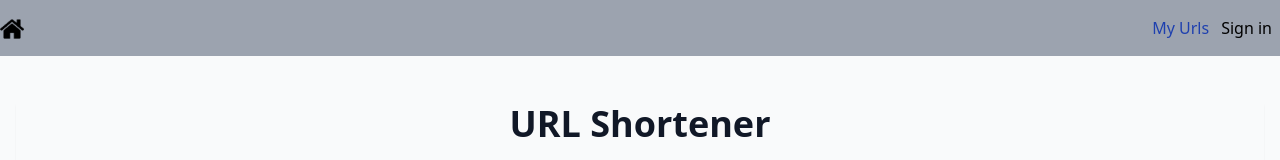
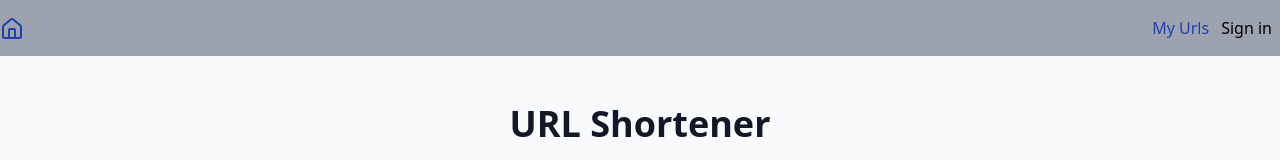
Before and after one commit to Lakshman-Tangudu/url-shortner, a React (Vite) app in the folder url-frontend/: page / in a window 1280 px wide. Shown: the top 160 px of the page. Built offline with nearby package versions, Linux system fonts and the light colour scheme; no server answers.

Commit message:
updated file path of homeicon

```diff
--- a/url-frontend/src/component/UnSigned_Navbar.jsx
+++ b/url-frontend/src/component/UnSigned_Navbar.jsx
@@ -3,7 +3,7 @@ import { Link ,Routes, Route } from "react-router-dom";
 import {SignInButton , SignedOut , RedirectToSignIn} from '@clerk/clerk-react';
 import Home from "./Home";
 import Myurl from "./Myurl";
-import Homeicon from '../assets/homeicon.png';
+import {HomeIcon} from "lucide-react";
 
 function UnSigned_Navbar() {
     return (
@@ -11,7 +11,7 @@ function UnSigned_Navbar() {
           <nav className="flex w-full bg-gray-400  justify-between h-14 items-center">
             <div>
               <Link to="/" className="text-blue-800">
-                <img src={Homeicon} alt="Home" className="w-6 h-6 inline" />
+                <HomeIcon className="w-6 h-6 inline" />
               </Link>
             </div>
             <div className="mr-2 flex justify-between items-center gap-3">
```
